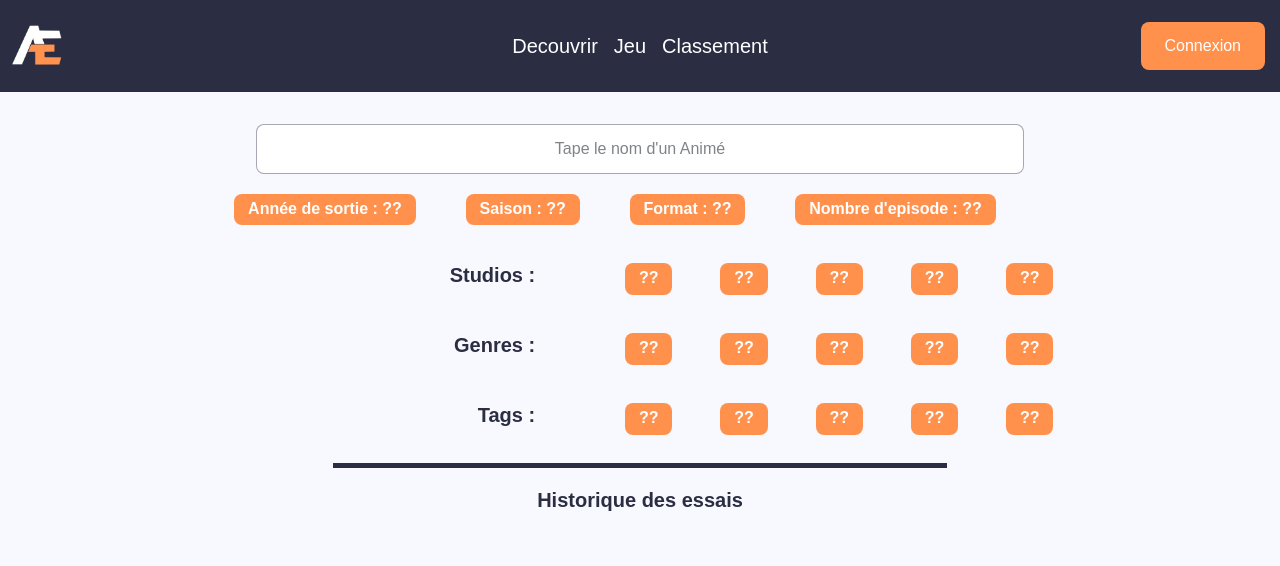
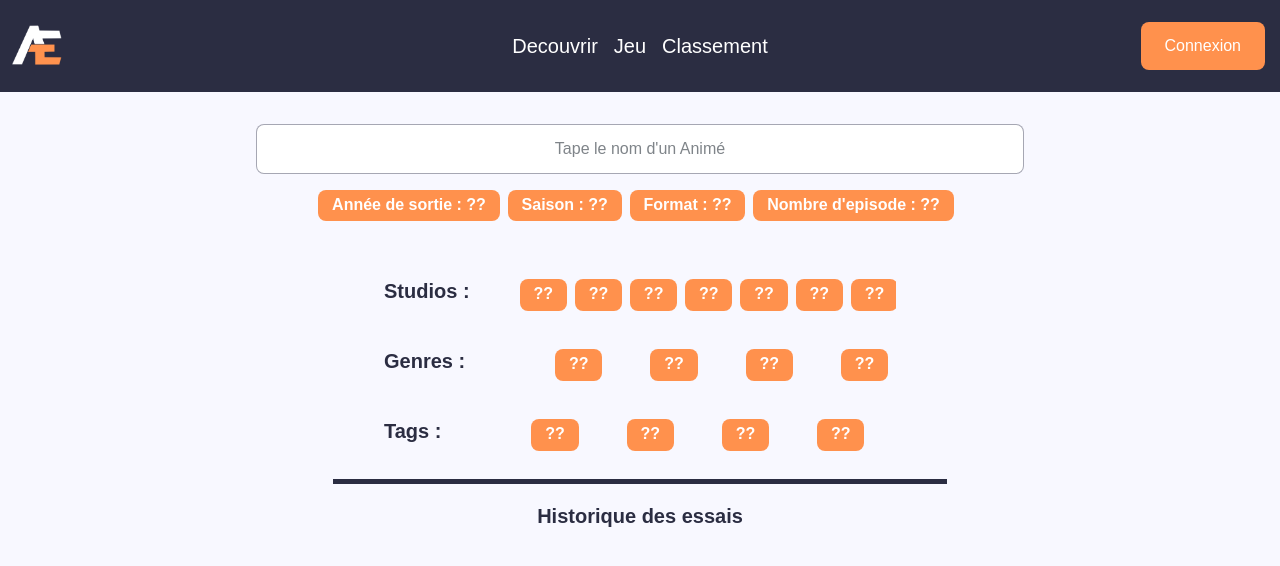
Before and after one commit to KreeZeG123/AnimeExplorer, an Angular app in the folder Front/: page / in a window 1280 px wide. Shown: the top 566 px of the page. Built offline with nearby package versions, Linux system fonts and the light colour scheme; a web font is replaced by a local one.

Commit message:
css termine

```diff
--- a/Front/src/app/pages/jeu/jeu.component.html
+++ b/Front/src/app/pages/jeu/jeu.component.html
@@ -1,13 +1,12 @@
 <app-nav-bar></app-nav-bar>
 <main>
-  <p>{{animeSelectionne.title.english}}</p>
   <app-search-zone (buttonClicked)="verifGuess($event)"></app-search-zone>
   <div
-    class="d-flex align-items-center flex-column mx-auto justify-content-center"
+    class= "d-flex align-items-center flex-column mx-auto justify-content-center"
   >
     <div
-      class="container d-flex justify-content-center"
-      style="margin-top: 20px"
+      class="w-100 mt-2 justify-content-center align-items-center d-flex flex-wrap"
+
     >
       <span class="badge-genre bg-secondary">Année de sortie : ??</span>
       <span class="badge-genre bg-secondary">Saison : ??</span>
@@ -17,17 +16,17 @@
   </div>
   <div class="filtre">
     <div class="d-flex" style="margin-top: 30px">
-      <h5 style="text-align: right; width: 100px">Studios :</h5>
+      <h5 class="text-nowrap text-left">Studios :</h5>
       <div class="horizontal-scroll-container" style="margin-left: 50px">
         <ng-container *ngFor="let st of studio; let i = index">
-          <span class="badge-genre bg-secondary" style="margin-left: 40px"
+          <span class="badge-genre bg-secondary"
             >{{ st.name }}
           </span>
         </ng-container>
       </div>
     </div>
     <div class="d-flex" style="margin-top: 30px">
-      <h5 style="text-align: right; width: 100px">Genres :</h5>
+      <h5 class="text-nowrap text-left">Genres :</h5>
       <div class="horizontal-scroll-container" style="margin-left: 50px">
         <ng-container *ngFor="let genres of genre; let i = index">
           <span class="badge-genre bg-secondary" style="margin-left: 40px"
@@ -37,7 +36,7 @@
       </div>
     </div>
     <div class="d-flex" style="margin-top: 30px">
-      <h5 style="text-align: right; width: 100px">Tags :</h5>
+      <h5 class="text-nowrap text-left">Tags :</h5>
       <div class="horizontal-scroll-container" style="margin-left: 50px">
         <ng-container *ngFor="let tags of tag; let i = index">
           <span class="badge-genre bg-secondary" style="margin-left: 40px"
@@ -47,31 +46,29 @@
       </div>
     </div>
   </div>
-  <div>
+  <div class="historique">
     <div class="horizontal-line-container">
       <div class="horizontal-line"></div>
     </div>
     <h5 style="text-align: center; margin-top: 20px">Historique des essais</h5>
     <ng-container *ngFor="let anime of historiqueAnime; let i = index">
+      <div class="justify-content-center align-items-center d-flex">
         <div
           class="card"
           style="
-          display: flex;
             flex-direction: row;
-          align-items: center;
-          width: 910px;
-          margin-left: 20%;
-        "
-      >
+            width: 80%;">
           <img
             class="image_style"
             src="{{ anime.coverImage.large }}"
             alt="Card image cap"
-          style="width: 100%;"
           />
-        <div class="card-body">
+          <div class="card-body container_info">
             <h5 class="card-title">Nom anglais : {{ anime.title.english }}</h5>
             <h5 class="card-title">Nom japonais : {{ anime.title.romaji }}</h5>
+            <h5 class="card-title">Saison : {{ anime.season }}</h5>
+            <h5 class="card-title">Format : {{ anime.format }}</h5>
+            <h5 class="card-title">Episodes : {{ anime.episodes }}</h5>
             <div class="d-flex">
               <h5 style="text-align: left; width: 100px">Genres :</h5>
               <div class="horizontal-scroll-container mx-1">
@@ -94,6 +91,7 @@
             </div>
           </div>
         </div>
+      </div>
       <br />
       <!-- Ajout d'une balise <br> pour sauter une ligne après chaque animé -->
     </ng-container>
--- a/Front/src/app/pages/jeu/jeu.component.scss
+++ b/Front/src/app/pages/jeu/jeu.component.scss
@@ -1,10 +1,10 @@
-.container {
-  display: flex; /* Utilisation de flexbox */
-}
+
 
 .filtre {
   margin-top: 20px;
-  margin-left: 30%;
+  max-width: 50%;
+  overflow-x: hidden;
+  margin-left: 25%;
 }
 
 .container span {
@@ -14,7 +14,7 @@
 
 .horizontal-scroll-container {
   display: flex;
-  overflow-x: auto;
+  overflow-x: scroll;
   white-space: nowrap;
   max-width: 500px; /* Ajustez selon vos besoins */
 }
@@ -71,3 +71,15 @@
   border-top-left-radius:8px ;
   border-bottom-left-radius:8px ;
 }
+
+.historique{
+  width: 100%;
+}
+.container_info{
+  overflow-y: scroll;
+  scrollbar-width: none;
+  max-height: 300px;
+}
+.container_info p{
+  white-space: nowrap;
+}
```
Lines whose indentation alone changed are shown as unchanged.
